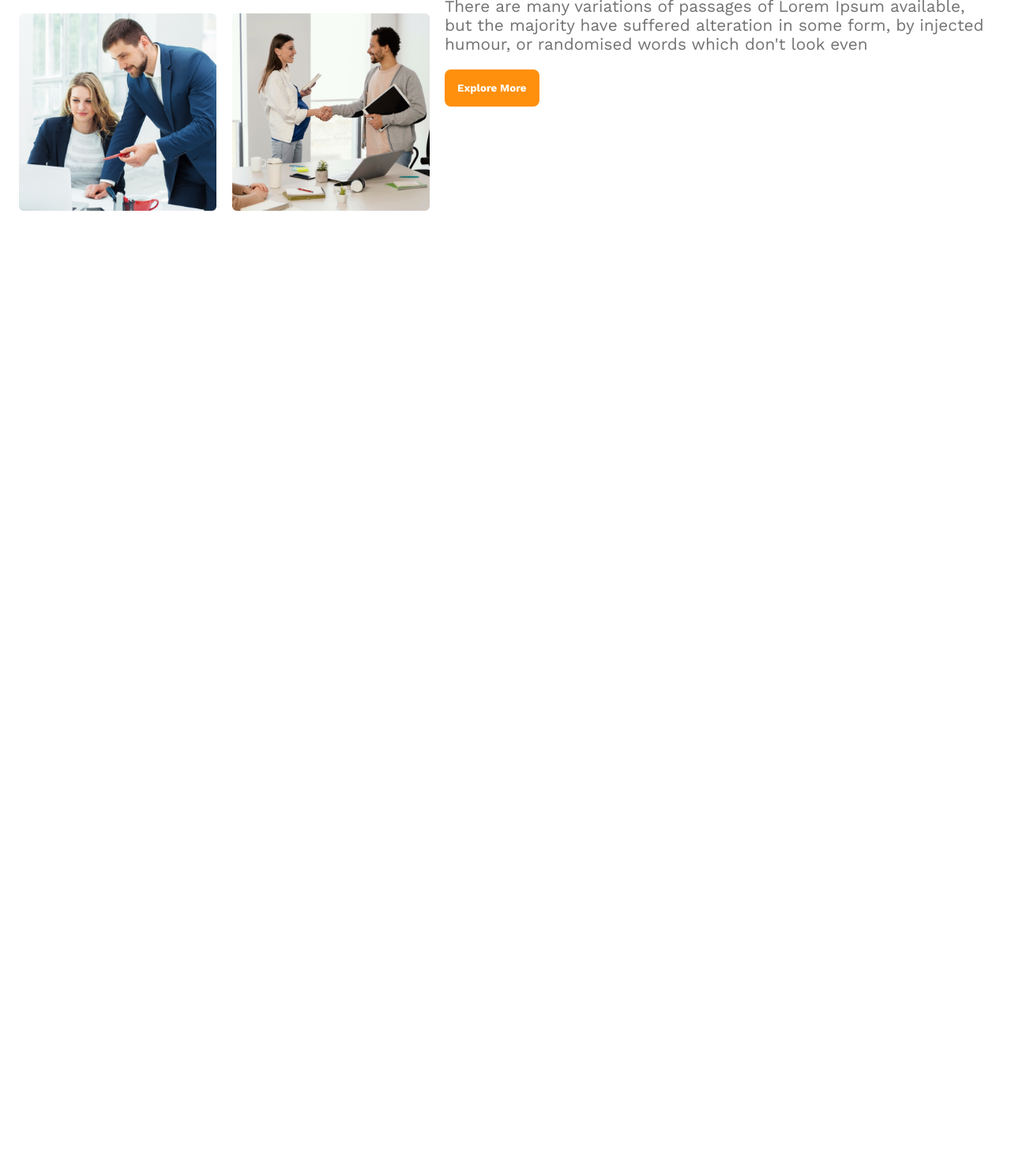
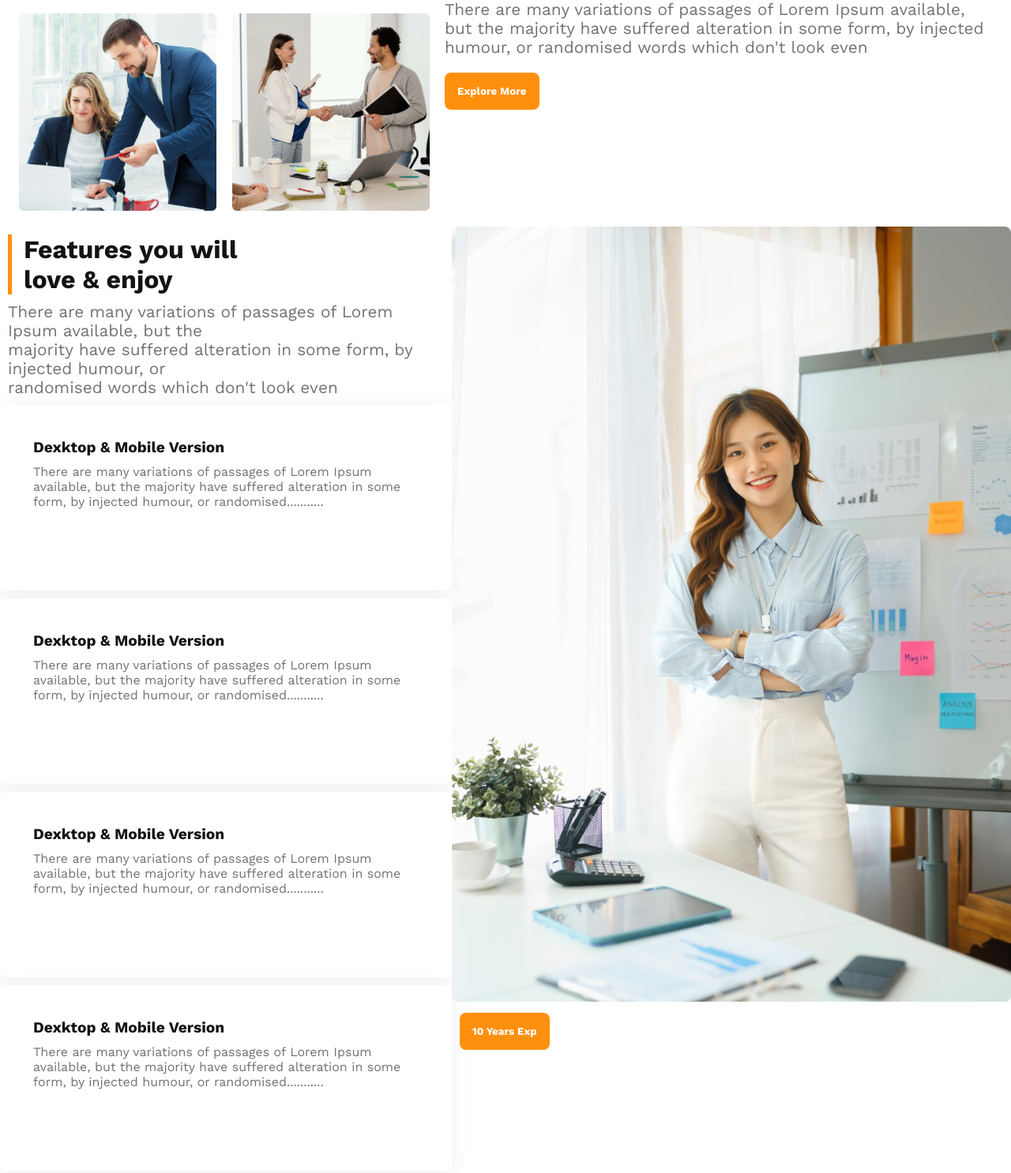
Before and after one commit to Dodul01/g3-architects, a plain HTML site: page index.html in a window 1280 px wide. Shown: the part 1250-2736 px from the top of the page at 79% size. Before the commit the page ends 1537 px from the top, so only its background shows below. Drawn offline with nearby package versions, Linux system fonts and the light colour scheme.

Commit message:
Team section Responsive adn feature section added

```diff
--- a/index.html
+++ b/index.html
@@ -56,15 +56,66 @@
         <img src="./images/team4.png" alt="team-image">
       </div>
       <div class="team-features-container">
-        <h2 class="section-title team-title"> <span class="typograph-1">Quick list</span> of Our <br> <span class="orenge-txt">Features</span></h2>
+        <h2 class="section-title team-title"> <span class="typograph-1">Quick list</span> of Our <br> <span
+            class="orenge-txt">Features</span></h2>
         <p class="section-desc">
-          There are many variations of passages of Lorem Ipsum available, <br> but the majority have suffered alteration in
+          There are many variations of passages of Lorem Ipsum available, <br> but the majority have suffered alteration
+          in
           some form, by injected <br> humour, or randomised words which don't look even
         </p>
         <button class="btn">Explore More</button>
       </div>
     </section>
     <!--Team Section End Here-->
+
+
+    <!--Features Section Start Here-->
+    <section class="features-section">
+      <div class="feature-content">
+        <h2 class="feature-main-title section-title ">Features you will <br> love & enjoy</h2>
+        <p class="section-desc">There are many variations of passages of Lorem Ipsum available, but the <br> majority have suffered
+          alteration in
+          some form, by injected humour, or <br> randomised words which don't look even</p>
+        <div class="features-card-container">
+          <div class="features-card">
+            <h4 class="feature-title section-title">Dexktop & Mobile Version</h4>
+            <p class="feature-desc section-desc">
+              There are many variations of passages of Lorem Ipsum available, but the majority have suffered alteration
+              in some form, by injected humour, or randomised...........
+            </p>
+          </div>
+
+          <div class="features-card">
+            <h4 class="feature-title section-title">Dexktop & Mobile Version</h4>
+            <p class="feature-desc section-desc">
+              There are many variations of passages of Lorem Ipsum available, but the majority have suffered alteration
+              in some form, by injected humour, or randomised...........
+            </p>
+          </div>
+
+          <div class="features-card">
+            <h4 class="feature-title section-title">Dexktop & Mobile Version</h4>
+            <p class="feature-desc section-desc">
+              There are many variations of passages of Lorem Ipsum available, but the majority have suffered alteration
+              in some form, by injected humour, or randomised...........
+            </p>
+          </div>
+
+          <div class="features-card">
+            <h4 class="feature-title section-title">Dexktop & Mobile Version</h4>
+            <p class="feature-desc section-desc">
+              There are many variations of passages of Lorem Ipsum available, but the majority have suffered alteration
+              in some form, by injected humour, or randomised...........
+            </p>
+          </div>
+        </div>
+      </div>
+      <div class="architect-image-container">
+        <img src="./images/architect.png" alt="">
+        <button class="btn">10 Years Exp</button>
+      </div>
+    </section>
+    <!--Features Section End Here-->
 
   </main>
   <!--Main Section End Here-->
--- a/styles/styles.css
+++ b/styles/styles.css
@@ -133,7 +133,7 @@ nav ul li a:hover {
 
 .team-title {
   font-weight: 700;
-  font-size: 45px;
+  font-size: 3rem;
 }
 
 .typograph-1 {
@@ -147,3 +147,75 @@ nav ul li a:hover {
 }
 
 /**Team Section CSS end here**/
+
+/**Features Section CSS start from here**/
+
+.features-section {
+  display: flex;
+  justify-content: space-around;
+}
+
+.feature-main-title {
+  border-left: 5px solid #FF900E;
+  padding: 0px 15px;
+  font-size: 2rem;
+}
+
+.features-card {
+  max-width: 586px;
+  height: 171px;
+  padding: 2rem;
+  margin: 10px 0px;
+  border-radius: 8px;
+  background: #FFF;
+  box-shadow: 0px 4px 30px 0px rgba(0, 0, 0, 0.06);
+}
+
+.feature-title {
+  font-size: 1.2rem;
+}
+
+.feature-desc {
+  font-size: 1rem;
+}
+
+/**Features Section CSS end here**/
+
+/**Responsive CSS start from here**/
+
+@media screen and (max-width: 576px) {
+
+  .team-section {
+    flex-direction: column-reverse;
+    margin: 5px;
+    padding: 0;
+  }
+
+  .team-images-container {
+    display: flex;
+    flex-direction: column;
+  }
+
+  .team-title {
+    font-size: 35px;
+  }
+  .features-section{
+    display: flex;
+    flex-direction: column-reverse;
+  }
+  .architect-image-container img{
+    width: 93%;
+    margin: 1rem;
+  }
+}
+
+@media screen and (min-width:576px) and (max-width: 960px) {
+  .features-section{
+    flex-direction: column-reverse;
+  }
+  .architect-image-container img{
+    width: 94%;
+    margin: 1rem;
+  }
+}
+/**Responsive CSS end here**/
```
